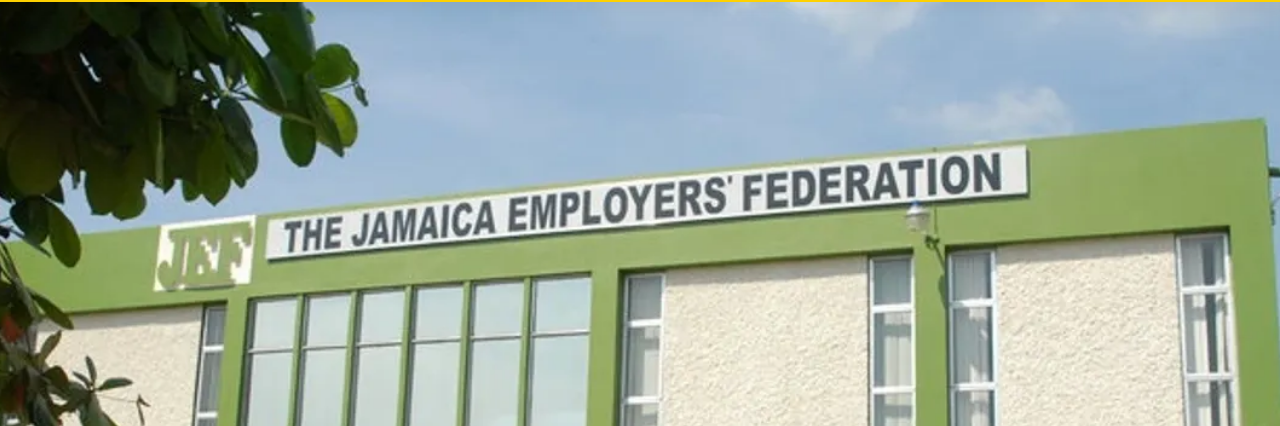
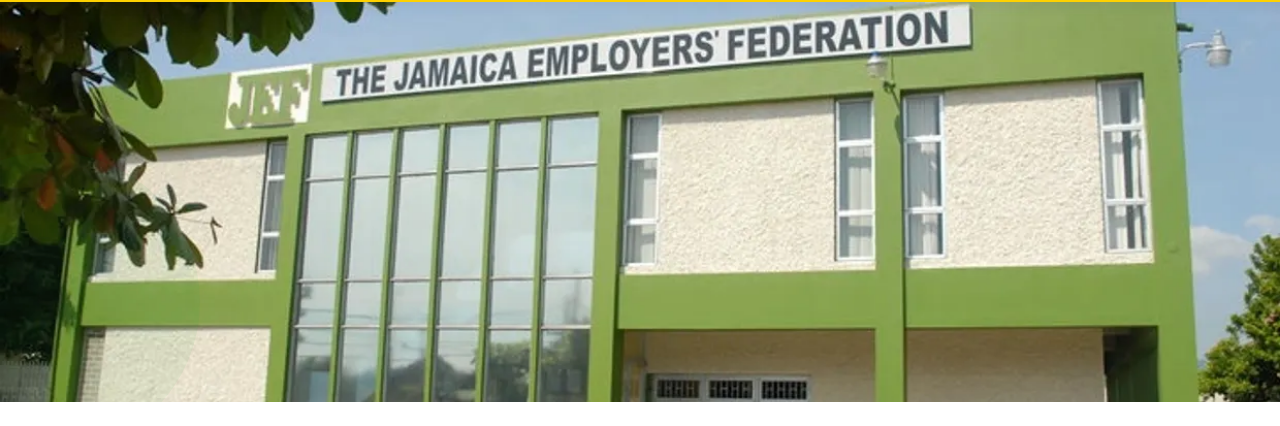
Before and after one commit to t3rkoiz/jef-website, a plain HTML site: page about.html in a window 1280 px wide. Shown: the part 106-532 px from the top of the page. Drawn offline with nearby package versions, Linux system fonts and the light colour scheme.

Commit message:
aboutpage

```diff
--- a/about.html
+++ b/about.html
@@ -205,7 +205,7 @@
     .page-hero {
       background:url('Images/jefhero.webp') center center / cover no-repeat;
       color: var(--white);
-      min-height: 750px;
+      min-height: 400px;
       padding: var(--spacing-2xl) var(--spacing-lg);
       display: flex;
       align-items: center;
```
